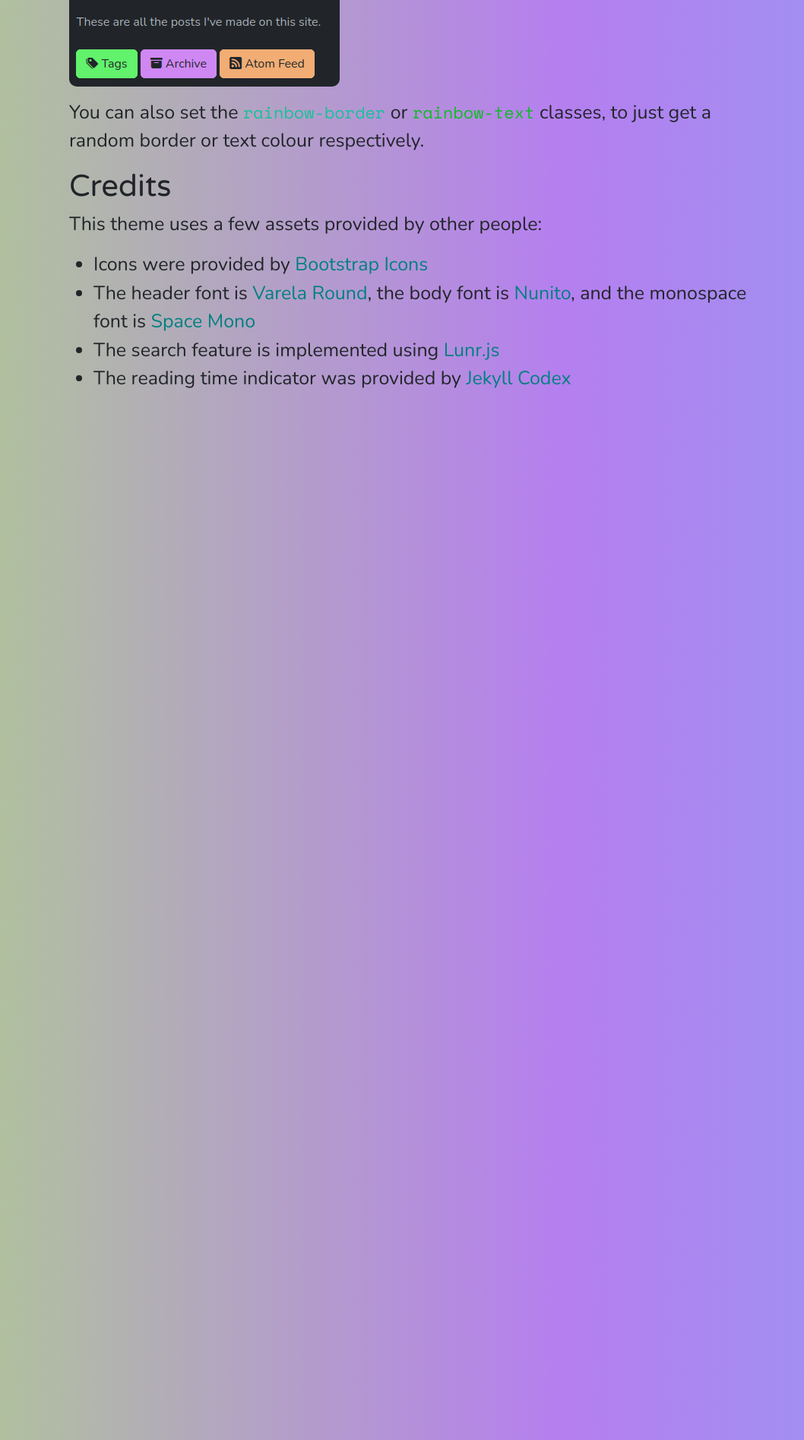
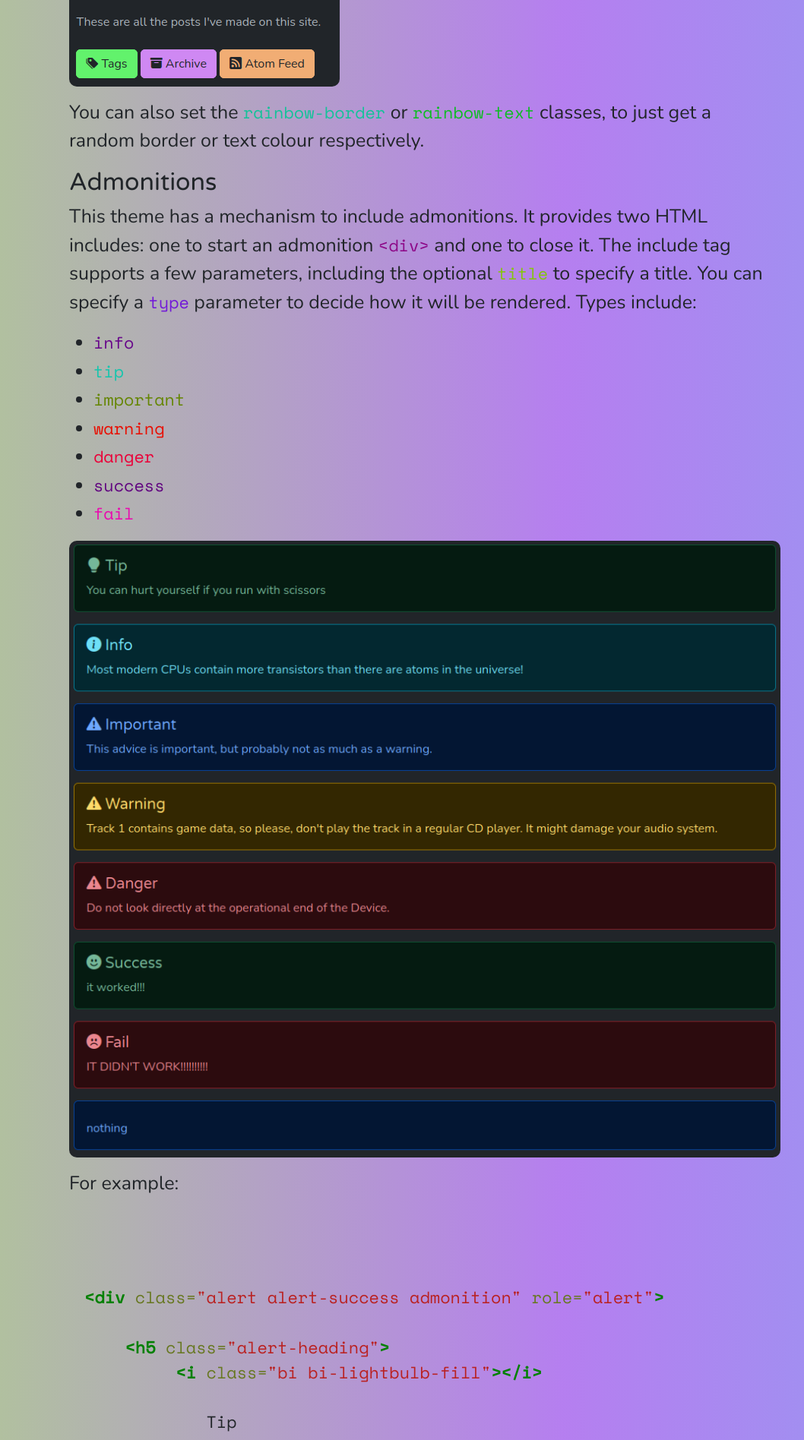
Before and after one commit to atctwo/atctheme, a Jekyll site: the page built from readme.md, in a window 1280 px wide. Shown: the part 4458-6354 px from the top of the page at 76% size, without its empty margins (81-1139 px from the left). Built offline with Jekyll 4.4.1, drawn with Linux system fonts in a browser that asks for light colours; some web fonts are replaced; our own code applies the rules of GitHub Pages for plain Markdown files; some of the changed text lies outside the part shown.

Commit message:
added admonitions

````diff
--- /dev/null
+++ b/_includes/admonition.html
@@ -0,0 +1,36 @@
+
+{% case include.type %}
+    {% when "tip" %}
+        {% assign type = "success" %}
+        {% assign icon = '<i class="bi bi-lightbulb-fill"></i>' %}
+    {% when "info" %}
+        {% assign type = "info" %}
+        {% assign icon = '<i class="bi bi-info-circle-fill"></i>' %}
+    {% when "important" %}
+        {% assign type = "primary" %}
+        {% assign icon = '<i class="bi bi-exclamation-triangle-fill"></i>' %}
+    {% when "warning" %}
+        {% assign type = "warning" %}
+        {% assign icon = '<i class="bi bi-exclamation-triangle-fill"></i>' %}
+    {% when "danger" %}
+        {% assign type = "danger" %}
+        {% assign icon = '<i class="bi bi-exclamation-triangle-fill"></i>' %}
+    {% when "success" %}
+        {% assign type = "success" %}
+        {% assign icon = '<i class="bi bi-emoji-smile-fill"></i>' %}
+    {% when "fail" %}
+        {% assign type = "danger" %}
+        {% assign icon = '<i class="bi bi-emoji-frown-fill"></i>' %}
+    {% else %}
+        {% assign type = "primary" %}
+        {% assign icon = "" %}
+{% endcase %}
+
+<div class="alert alert-{{type}} admonition" role="alert">
+
+    <h5 class="alert-heading">
+        {% if icon %} {{icon}} {% endif %}
+        {% if include.title %}
+            {{include.title}}
+        {% endif %}
+    </h5>
--- /dev/null
+++ b/_includes/admonition_end.html
@@ -0,0 +1 @@
+</div>
--- /dev/null
+++ b/_sass/adminition.scss
@@ -0,0 +1,6 @@
+@media (min-width: 767px) {
+    .admonition {
+        margin-left: 20px;
+        margin-right: 20px;
+    }
+}
--- a/_sass/main.scss
+++ b/_sass/main.scss
@@ -8,6 +8,7 @@
 @import "home.scss";
 @import "egg.scss";
 @import "icon_table.scss";
+@import "adminition.scss";
 
 // $code-color: #51E3FB;
 code {
--- a/readme.md
+++ b/readme.md
@@ -73,6 +73,30 @@ For example, on the posts page, the Tags and Archive buttons are always random,
 
 You can also set the `rainbow-border` or `rainbow-text` classes, to just get a random border or text colour respectively.
 
+## Admonitions
+This theme has a mechanism to include admonitions.  It provides two HTML includes: one to start an admonition `<div>` and one to close it.  The include tag supports a few parameters, including the optional `title` to specify a title.  You can specify a `type` parameter to decide how it will be rendered.  Types include:
+- `info`
+- `tip`
+- `important`
+- `warning`
+- `danger`
+- `success`
+- `fail`
+
+![Screenshot of how each admonition is rendered](extras/admomitions.png)
+
+For example:
+
+```html
+{% include admonition.html type="tip" title="Tip" %}
+
+<p>You can hurt yourself if you run with scissors</p>
+
+{% include admonition_end.html %}
+```
+
+Please note that the content inside the admonition is parsed as HTML rather than Markdown.
+
 # Credits
 This theme uses a few assets provided by other people:
 - Icons were provided by [Bootstrap Icons](https://icons.getbootstrap.com/)
````
Also changed, not shown: extras/admomitions.png (added).
